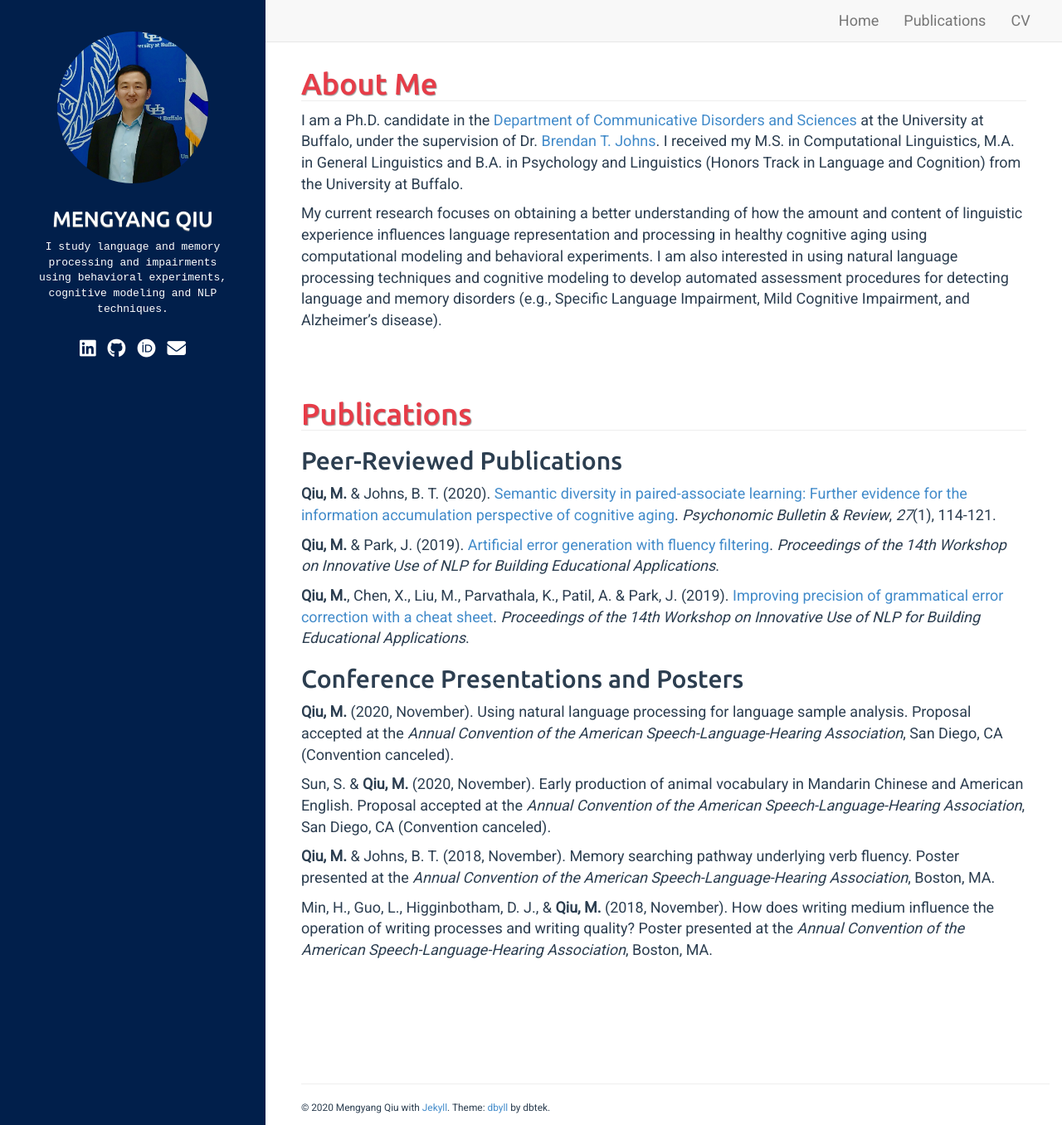
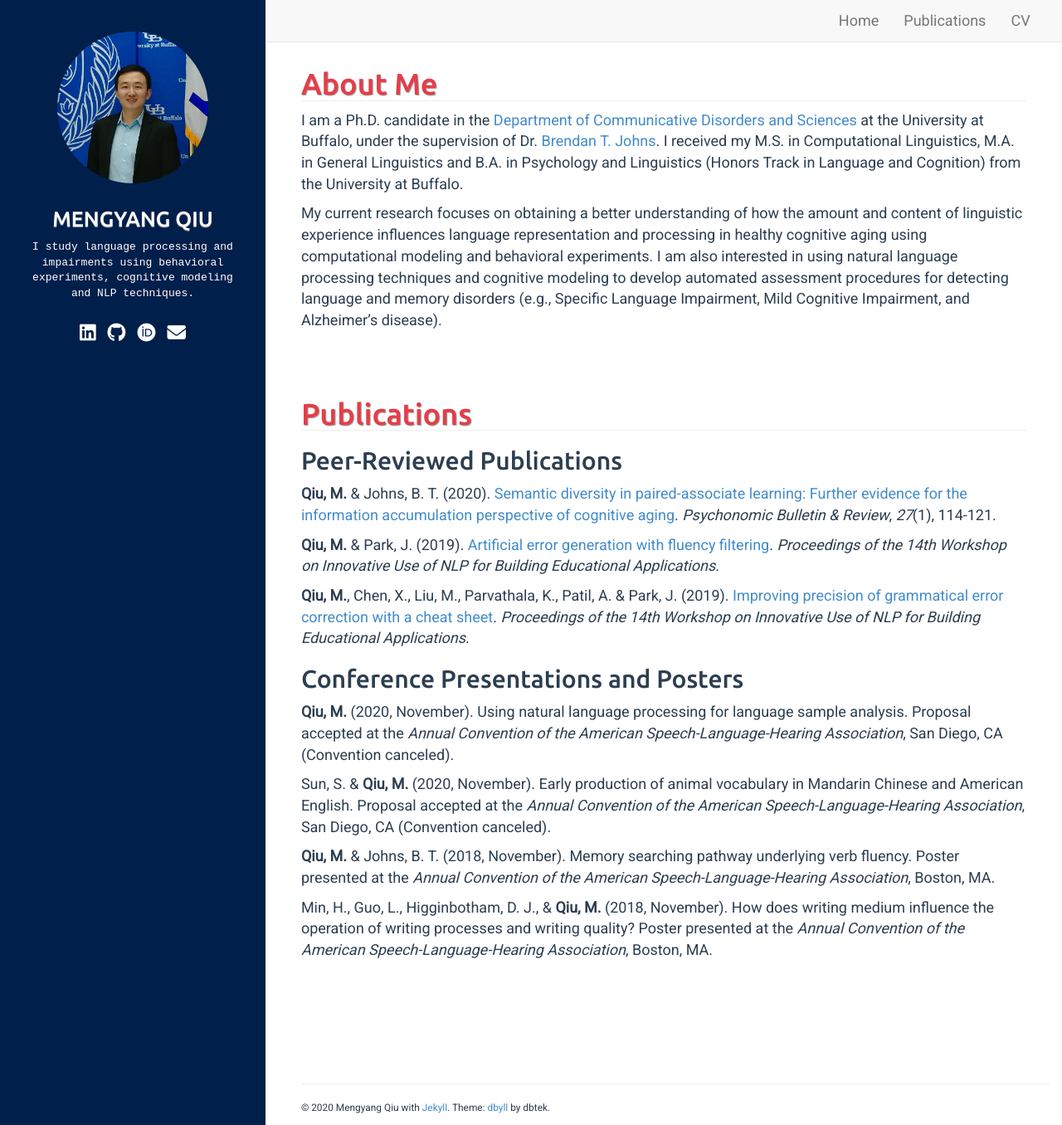
Before and after one commit to mengyangq/mengyangq.github.io, a Jekyll site: the page built from index.html, in a window 1280 px wide and 1356 px high. Shown: the whole window at 83% size. Built offline with Jekyll 4.4.1, drawn with Linux system fonts in a browser that asks for light colours; nearby versions of some CDN libraries; a style sheet for code colours, icons or effects is not loaded.

Commit message:
Update _config.yml

```diff
--- a/_config.yml
+++ b/_config.yml
@@ -20,7 +20,7 @@ description: Mengyang Qiu Website
 author:
   name: Mengyang Qiu
   avatar: pub/mengyang.jpeg
-  bio: I study language and memory processing and impairments using behavioral experiments, cognitive modeling and NLP techniques.
+  bio: I study language processing and impairments using behavioral experiments, cognitive modeling and NLP techniques.
   email: mengyang@buffalo.edu
   github: mengyangq
   linkedin: mengyangqiu
```
